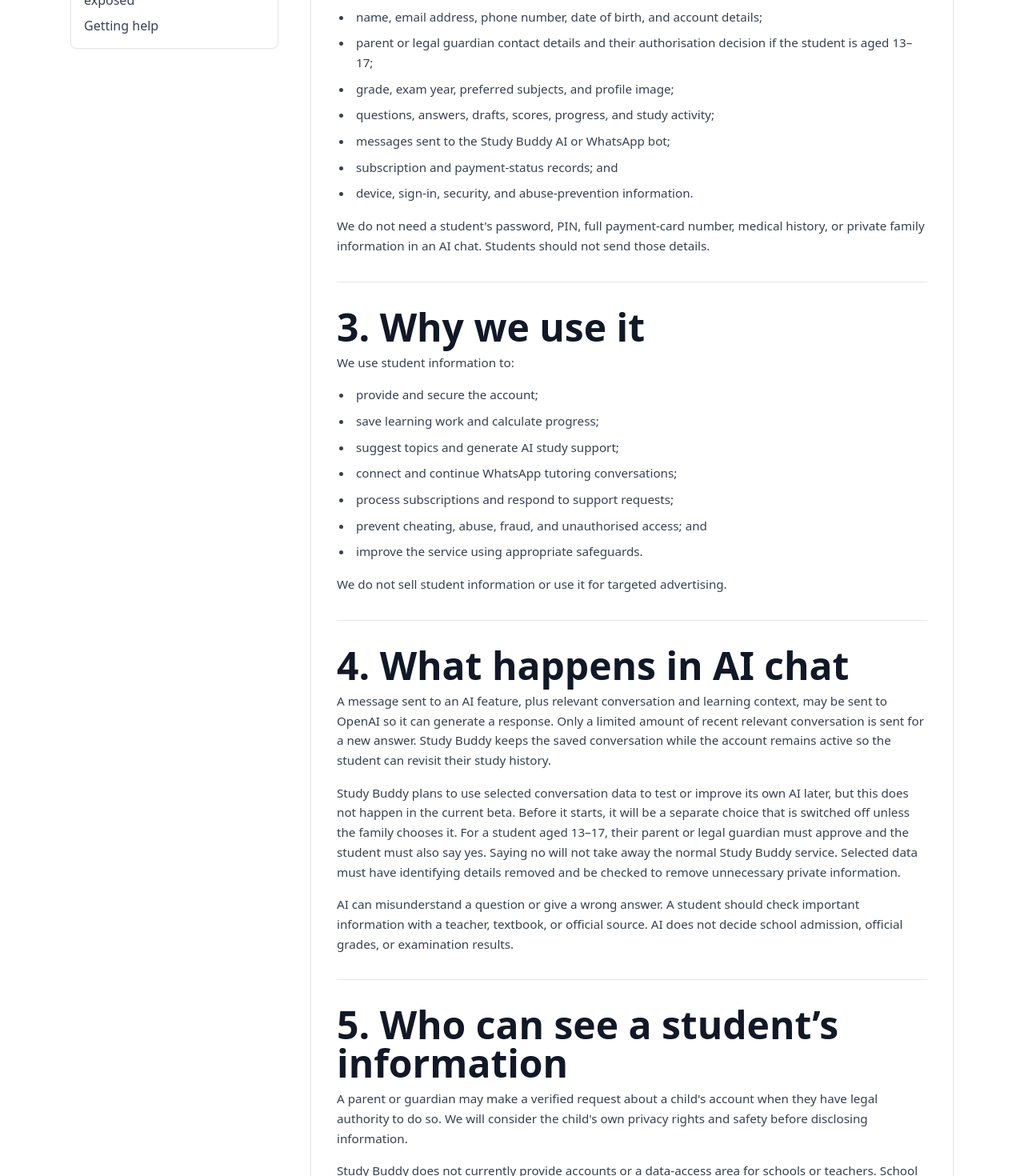
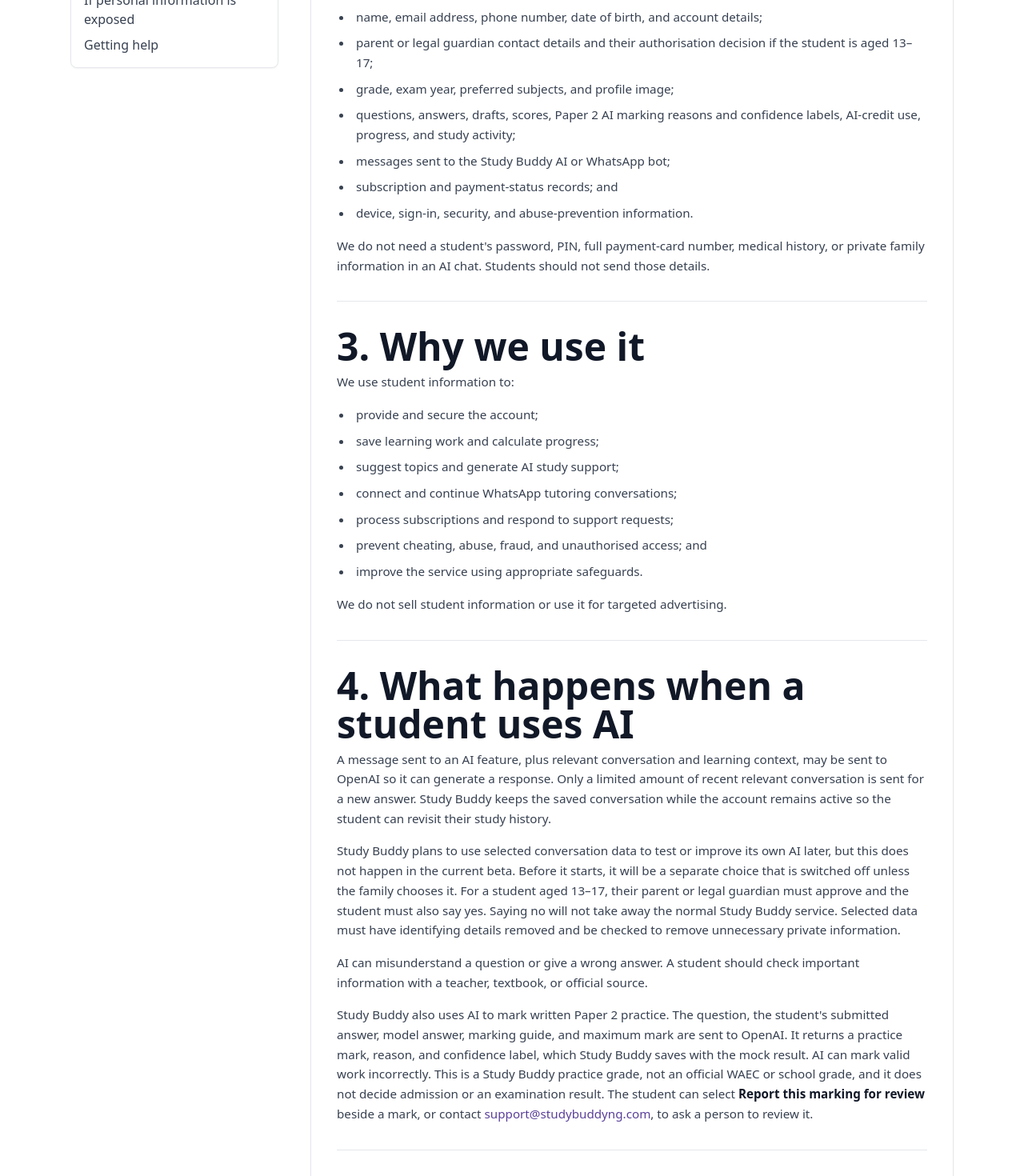
Before and after one commit to studybuddydevelopers/study-buddy-v2, a Next.js app: page /parent-student-privacy in a window 1280 px wide. Shown: the part 940-2410 px from the top of the page at 80% size. Built offline with nearby package versions, Linux system fonts and the light colour scheme; no server answers.

Commit message:
feat(privacy): update privacy notice details
Added support email to the privacy notice for better user assistance.

Updated the last modified date to reflect recent changes.

Expanded on AI marking process to clarify its implications for students.

```diff
--- a/app/parent-student-privacy/page.tsx
+++ b/app/parent-student-privacy/page.tsx
@@ -2,10 +2,10 @@ import Link from "next/link";
 import PolicyDocumentPage, {
   type PolicyDocumentSection,
 } from "@/components/PolicyDocumentPage";
-import { PRIVACY_EMAIL } from "@/lib/legal-entity";
+import { PRIVACY_EMAIL, SUPPORT_EMAIL } from "@/lib/legal-entity";
 import { createPageMetadata } from "@/lib/site-metadata";
 
-const LAST_UPDATED = "12 September 2026";
+const LAST_UPDATED = "23 September 2026";
 
 export const metadata = createPageMetadata({
   title: "Parent and Student Privacy Notice",
@@ -42,7 +42,7 @@ const sections: PolicyDocumentSection[] = [
           <li>name, email address, phone number, date of birth, and account details;</li>
           <li>parent or legal guardian contact details and their authorisation decision if the student is aged 13–17;</li>
           <li>grade, exam year, preferred subjects, and profile image;</li>
-          <li>questions, answers, drafts, scores, progress, and study activity;</li>
+          <li>questions, answers, drafts, scores, Paper 2 AI marking reasons and confidence labels, AI-credit use, progress, and study activity;</li>
           <li>messages sent to the Study Buddy AI or WhatsApp bot;</li>
           <li>subscription and payment-status records; and</li>
           <li>device, sign-in, security, and abuse-prevention information.</li>
@@ -78,7 +78,7 @@ const sections: PolicyDocumentSection[] = [
   },
   {
     id: "ai",
-    title: "What happens in AI chat",
+    title: "What happens when a student uses AI",
     content: (
       <>
         <p>
@@ -101,8 +101,19 @@ const sections: PolicyDocumentSection[] = [
         <p>
           AI can misunderstand a question or give a wrong answer. A student
           should check important information with a teacher, textbook, or
-          official source. AI does not decide school admission, official grades,
-          or examination results.
+          official source.
+        </p>
+        <p>
+          Study Buddy also uses AI to mark written Paper 2 practice. The
+          question, the student&apos;s submitted answer, model answer, marking
+          guide, and maximum mark are sent to OpenAI. It returns a practice
+          mark, reason, and confidence label, which Study Buddy saves with the
+          mock result. AI can mark valid work incorrectly. This is a Study Buddy
+          practice grade, not an official WAEC or school grade, and it does not
+          decide admission or an examination result. The student can select
+          <strong> Report this marking for review</strong> beside a mark, or
+          contact <a href={`mailto:${SUPPORT_EMAIL}`}>{SUPPORT_EMAIL}</a>, to ask
+          a person to review it.
         </p>
       </>
     ),
```
